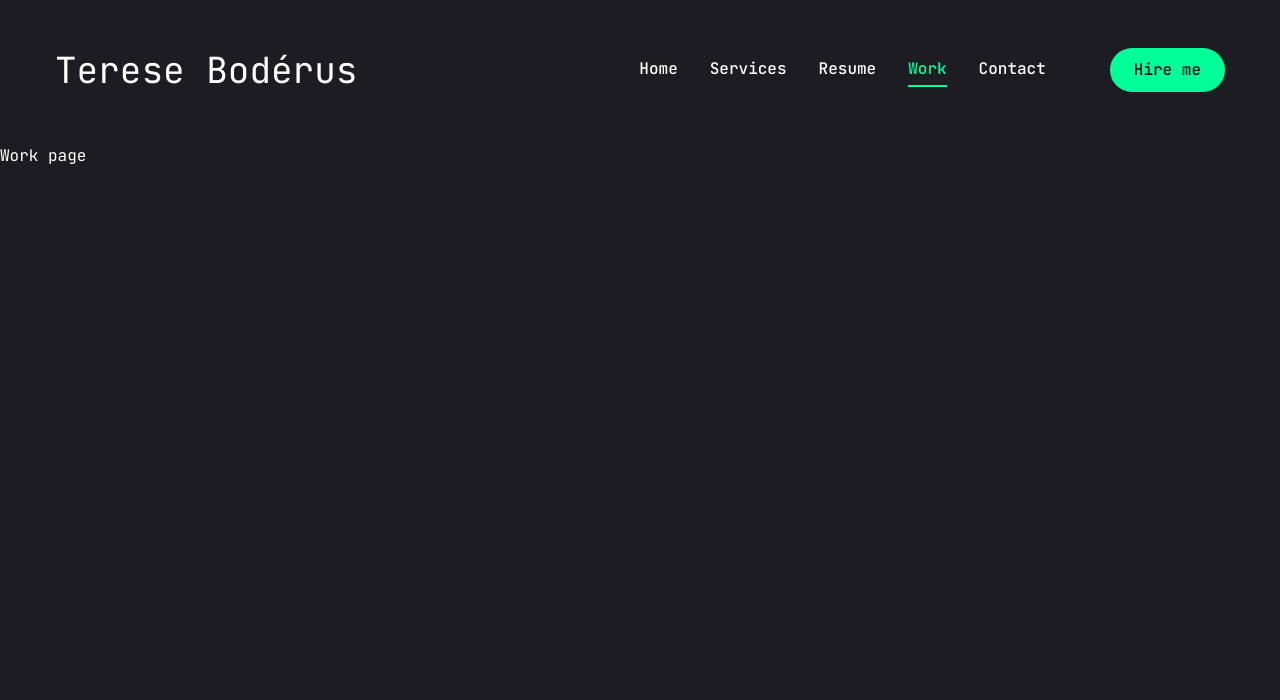
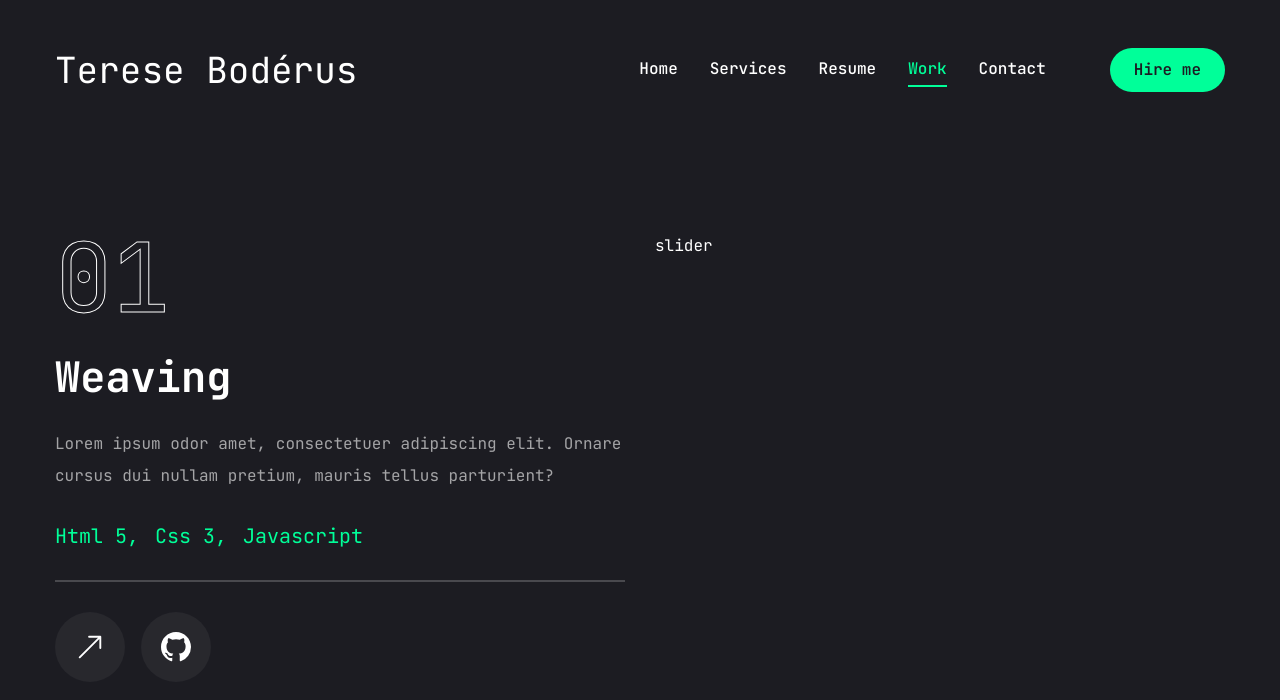
Before and after one commit to TereseBo/portfolio2, a Next.js app: page /work in a window 1280 px wide. Shown: the top 700 px of the page. Built offline with nearby package versions, Linux system fonts and the light colour scheme.

Commit message:
Initial commit for work page

```diff
--- a/app/work/page.jsx
+++ b/app/work/page.jsx
@@ -1,5 +1,142 @@
-export default function Work(){
-    return(
-        <div>Work page</div>
+"use client"
+
+import { motion } from "framer-motion"
+import { Swiper, SwiperSlide } from "swiper/react"
+import "swiper/css"
+/* TODO: Replace arrow for live projects */
+import { BsArrowUpRight, BsGithub } from "react-icons/bs"
+import { useState } from "react"
+
+import { Tooltip, TooltipContent, TooltipProvider, tooltip } from "@/components/ui/tooltip"
+import Link from "next/link"
+import Image from "next/image"
+import { TooltipTrigger } from "@radix-ui/react-tooltip"
+
+const loremIpsum = "Lorem ipsum odor amet, consectetuer adipiscing elit. Ornare cursus dui nullam pretium, mauris tellus parturient?"
+
+/* TODO: Add project images to assets */
+const projects = [
+    {
+        num: "01",
+        category: "weaving",
+        title: "project 1",
+        description: loremIpsum,
+        stack: [
+            { name: "Html 5" },
+            { name: "Css 3" },
+            { name: "Javascript" },
+
+        ],
+        image: "/",
+        live: "",
+        github: ""
+    },
+    {
+        num: "02",
+        category: "weaving",
+        title: "project 1",
+        description: loremIpsum,
+        stack: [
+            { name: "Next.js" },
+            { name: "Sass" },
+            { name: "Javascript" },
+
+        ],
+        image: "/",
+        live: "",
+        github: ""
+    },
+    {
+        num: "03",
+        category: "genetics",
+        title: "project 1",
+        description: loremIpsum,
+        stack: [
+            { name: "Html 5" },
+            { name: "Css 3" },
+            { name: "Javascript" },
+
+        ],
+        image: "/",
+        live: "",
+        github: ""
+    },
+
+]
+
+export default function Work() {
+    const [project, setProject] = useState(projects[0])
+    return (
+        <motion.section
+            initial={{ opacity: 0 }}
+            animate={{ opacity: 1 }}
+            className="min-h-[80vh] flex flex-col justify-center py-12 xl:px-0"
+        >
+            <div className="container mx-auto">
+                <div className="flex flex-col xl:flex-row xl:gap-[30px]">
+                    <div className="w-full xl:w-[50%] xl:h-[460px] flex flex-col xl:justify-between order-2 xl:order-none" >
+                        {/* Main project info */}
+                        <div className="flex flex-col gap-[30px] h-[50%]">
+                            {/* Outlined number */}
+                            <div className="text-8xl leading-none font-extra-bold text-transparent text-outline">
+                                {project.num}
+                            </div>
+                            {/* projects info */}
+                            <h2 className="text-[42px] font-bold leading-none text-white
+                            group-hover:text-accent transition-all duration-500 capitalize"
+                            >
+                                {project.category}
+                            </h2>
+                            <p className="text-white/60">{project.description}</p>
+                            {/* tech stack */}
+                            <ul className="flex gap-4">
+                                {project.stack.map((item, index) => {
+                                    return (
+                                        <li key={index} className="text-xl text-accent">
+                                            {item.name}
+                                            {/* Add comma after all but last */}
+                                            {index !== project.stack.length - 1 && ","}
+                                        </li>)
+                                })}
+                            </ul>
+                            {/* Add fancy border */}
+                            <div className="border border-white/20"></div>
+                            {/* buttons */}
+                            <div className="flex items-center gap-4">
+                                {/* live project button */}
+                                <Link href={project.live}>
+                                    <TooltipProvider delayDuration={100}>
+                                        <Tooltip>
+                                            <TooltipTrigger className="w-[70px] h-[70px] rounded-full
+                                             bg-white/5 flex justify-center items-center group">
+                                                <BsArrowUpRight className="text-white text-3xl group-hover:text-accent" />
+                                            </TooltipTrigger>
+                                            <TooltipContent>
+                                                <p>Live Project</p>
+                                            </TooltipContent>
+                                        </Tooltip>
+                                    </TooltipProvider>
+                                </Link>
+                                {/* Github project button */}
+                                <Link href={project.github}>
+                                    <TooltipProvider delayDuration={100}>
+                                        <Tooltip>
+                                            <TooltipTrigger className="w-[70px] h-[70px] rounded-full
+                                             bg-white/5 flex justify-center items-center group">
+                                                <BsGithub className="text-white text-3xl group-hover:text-accent" />
+                                            </TooltipTrigger>
+                                            <TooltipContent>
+                                                <p>GitHub repository</p>
+                                            </TooltipContent>
+                                        </Tooltip>
+                                    </TooltipProvider>
+                                </Link>
+                            </div>
+                        </div>
+                    </div>
+                    <div className="w-full xl:w-[50%]">slider</div>
+                </div>
+            </div>
+        </motion.section>
     )
 }
```
